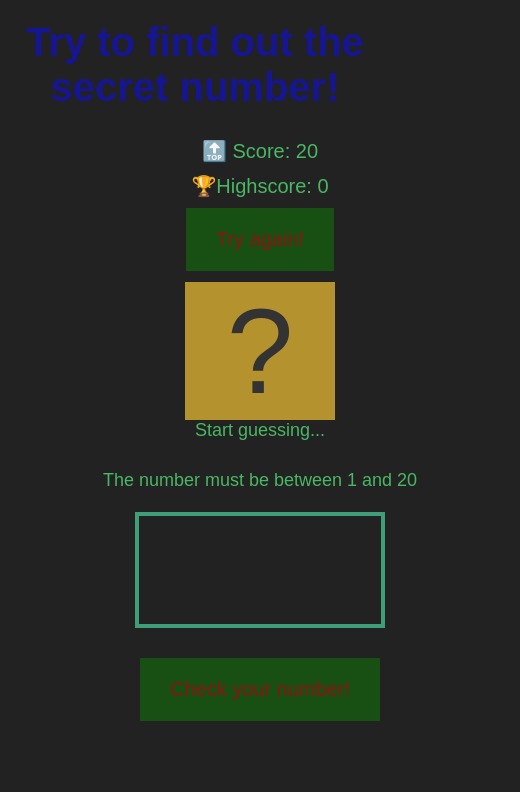
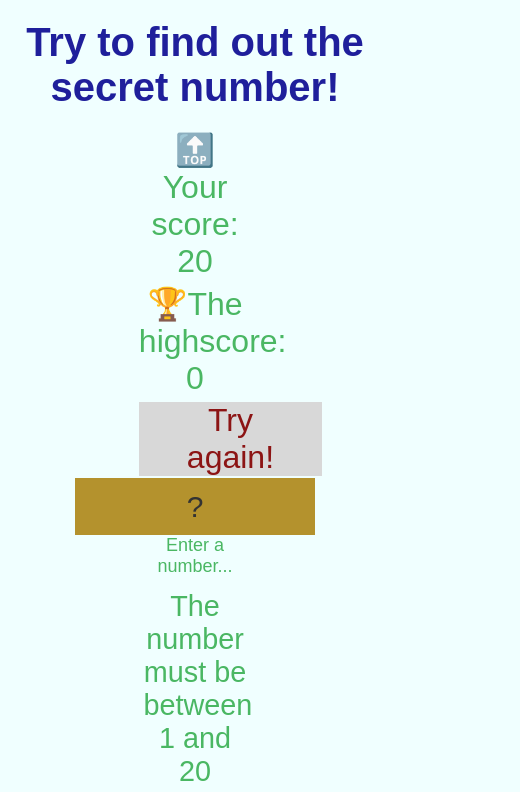
Before and after one commit to Sluveek/Try-to-find-out-the-secret-number-, a plain HTML site: page index.html in a window 390 px wide. Both pictures are taken after a click on the button "Try again!". Shown: the top 792 px of the page, 520 px wide, since content can reach past the window. Drawn offline with Linux system fonts and the light colour scheme.

Commit message:
Change functions in java script and add styling in css

```diff
--- a/assets/css/style.css
+++ b/assets/css/style.css
@@ -1,17 +1,17 @@
+/* Global settings */
+
 * {
     margin: 0;
     padding: 0;
     box-sizing: border-box;
   }
 
-  html {
-    font-size: 62.5%;
-  }
 
   body {
     font-family: sans-serif;
     color: #161697f5;
-    background-color: azure;
+    background-color: #f0ffff;
+    font-size: 62.5%;
   }
 
   header {
@@ -29,10 +29,14 @@
     justify-items: center;
   }
 
+.label-highscore {
+  padding: 2%;
+}
+
   .container-right {
     text-align: center;
     align-self: center;
-    width: 100%;
+    width: 30%;
     justify-self: center;
     justify-self: center;
 
@@ -41,7 +45,7 @@
   .container-left {
     text-align: center;
     align-self: center;
-    width: 52rem;
+    width: 30%;
     font-size: 2rem;
     justify-self: center;
 
@@ -58,17 +62,17 @@
     background: #b4922d;
     display: inline-block;
     color: #333;
-    font-size: 12rem;
-    width: 15rem;
+    font-size: 300%;
+    width: 82%;
     align-self: center;
     text-align: center;
     justify-self: center;
-    /* transform: translate(-50%, 50%); */
+    padding: 3%;
   }
 
   .between {
     font-size: 1.8rem;
-    padding: 4%;
+    padding: 6%;
   }
 
   .again {
@@ -77,12 +81,12 @@
 
   .guess {
     background: none;
-    border: 4px solid #3e9e79;
+    border: 4px solid #000000;
     font-family: inherit;
     color: inherit;
     font-size: 5rem;
-    padding: 2.5rem;
-    width: 25rem;
+    padding: 0.5rem;
+    width: 20rem;
     text-align: center;
     display: inline-block;
     margin-bottom: 3rem;
@@ -90,14 +94,13 @@
 
   .btn {
     border: none;
-    background-color: #175012;
+    background-color: #d8d8d8;
     color: #8c1414;
     font-size: 2rem;
     font-family: inherit;
-    padding: 2rem 3rem;
+    padding: 0rem 3rem;
     cursor: pointer;
 }
-
   .btn:hover {
     background-color: #f13d0b;
   }
@@ -117,19 +120,19 @@
       grid-template-columns: 1fr;
       justify-items: center;
     }
+
+    .guess {
+      font-size: 3rem;
+      padding: 2rem;
+      width: 20rem;
     }
 
-  @media (max-width: 414px) {
-    .game-container {
-      grid-template-columns: 1fr;
-      justify-items: center;
-    }
+    .number {
+      width:23%;
     }
 
-  @media (max-width: 320px) {
-    .game-container {
-      grid-template-columns: 1fr;
-      justify-items: center;
+    .guess {
+      width: 150%;
+    }
 
   }
-  }
--- a/assets/script/script.js
+++ b/assets/script/script.js
@@ -2,26 +2,26 @@ let secretNumber = Math.trunc(Math.random() * 20) + 1;
 let score = 20;
 let highscore = 0;
 
-const displayMessage = function (message) {
+let showText = function (message) {
   document.querySelector('.message').textContent = message;
 };
 
 document.querySelector('.check').addEventListener('click', function () {
-  const guess = Number(document.querySelector('.guess').value);
+  let guess = Number(document.querySelector('.guess').value);
   console.log(guess, typeof guess);
 
   // When there is no input
   if (!guess) {
     // document.querySelector('.message').textContent = ' No number!';
-    displayMessage(' No number!');
+    showText(' No number!');
 
     // When player wins
   } else if (guess === secretNumber) {
     // document.querySelector('.message').textContent = ' Correct Number!';
-    displayMessage(' Correct Number!');
+    showText(' Correct Number!');
     document.querySelector('.number').textContent = secretNumber;
 
-    document.querySelector('body').style.backgroundColor = '#60b347';
+    document.querySelector('body').style.backgroundColor = '#f0ffff';
     document.querySelector('.number').style.width = '30rem';
 
     if (score > highscore) {
@@ -33,13 +33,13 @@ document.querySelector('.check').addEventListener('click', function () {
   } else if (guess !== secretNumber) {
     if (score > 1) {
       // document.querySelector('.message').textContent =
-      // guess > secretNumber ? 'Too high!' : 'Too low!';
-      displayMessage(guess > secretNumber ? 'Too high!' : 'Too low!');
-      score--;
+      // guess > secretNumber ? 'Your number is too big!' : 'Your number is too small!';
+      showText(guess > secretNumber ? 'Your number is too big!' : 'Your number is too small!');
+      score--; //score=score-1;
       document.querySelector('.score').textContent = score;
     } else {
-      // document.querySelector('.message').textContent = ' You lost the game!';
-      displayMessage('You lost the game!');
+      // document.querySelector('.message').textContent = 'Game over';
+      showText('Game over!')
       document.querySelector('.score').textContent = 0;
     }
   }
@@ -49,12 +49,12 @@ document.querySelector('.again').addEventListener('click', function () {
   score = 20;
   secretNumber = Math.trunc(Math.random() * 20) + 1;
 
-  // document.querySelector('.message').textContent = 'Start guessing...';
-  displayMessage('Start guessing...');
+  // document.querySelector('.message').textContent = 'Enter a number...';
+  showText('Enter a number...');
   document.querySelector('.score').textContent = score;
   document.querySelector('.number').textContent = '?';
   document.querySelector('.guess').value = '';
 
-  document.querySelector('body').style.backgroundColor = '#222';
+  document.querySelector('body').style.backgroundColor = '#f0ffff';
   document.querySelector('.number').style.width = '15rem';
 });
--- a/index.html
+++ b/index.html
@@ -5,7 +5,7 @@
   <meta charset="UTF-8" />
   <meta name="viewport" content="width=device-width, initial-scale=1.0" />
   <link rel="stylesheet" href="assets/css/style.css" />
-  <title>Try to find out the secret number!</title>
+  <title>Secret number!</title>
 </head>
 
 <body>
@@ -15,21 +15,21 @@
 
   <div class="game-container">
     <div class="container-left">
-      <p class="label-score">🔝 Score: <span class="score">20</span></p>
+      <p class="label-score">🔝 Your score: <span class="score">20</span></p>
       <p class="label-highscore">
-        🏆Highscore: <span class="highscore">0</span>
+        🏆The highscore: <span class="highscore">0</span>
       </p>
       <button class="btn again">Try again!</button>
     </div>
 
-    <div class="number">?</div>
+    <div class="number">Nr?</div>
 
     <div class="container-right">
       <p class="message">Enter a number...</p>
       <p class="between">The number must be between 1 and 20</p>
       <input type="number" class="guess">
       <br>
-      <button class="btn check">Check your number!</button>
+      <button class="btn check">Check the number!</button>
     </div>
 
   </div>
```
Lines whose indentation alone changed are shown as unchanged.
